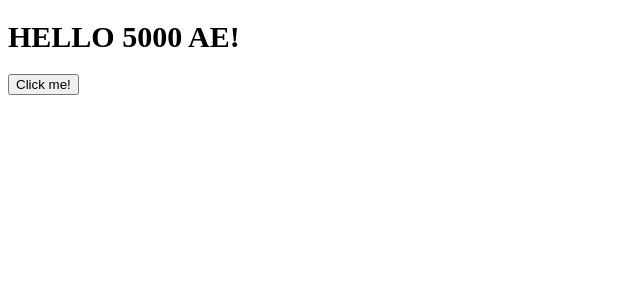
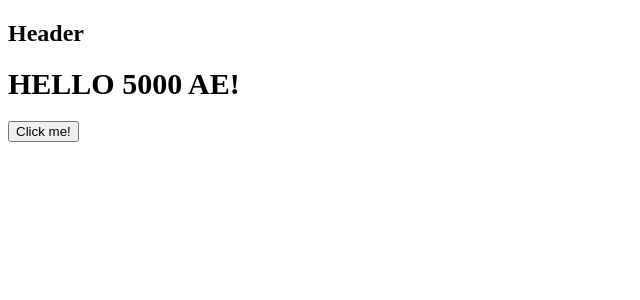
Before and after one commit to thuanvannguyen/angular-base, an Angular app: page / in a window 1280 px wide. Shown: the top 300 px of the page, without its empty margins (0-640 px from the left). Built offline with nearby package versions, Linux system fonts and the light colour scheme.

Commit message:
Add Header Component

```diff
--- a/src/app/app.component.html
+++ b/src/app/app.component.html
@@ -1,2 +1,4 @@
+<app-header />
+
 <h1>{{title}}</h1>
 <button (click)="sayHello()">Click me!</button>
--- /dev/null
+++ b/src/app/components/header/header.component.html
@@ -0,0 +1 @@
+<h2>{{title}}</h2>
--- /dev/null
+++ b/src/app/components/header/header.component.ts
@@ -0,0 +1,9 @@
+import { Component } from '@angular/core';
+
+@Component({
+  selector: 'app-header',
+  templateUrl: './header.component.html',
+})
+export class HeaderComponent {
+  title: string = 'Header';
+}
```
Also changed, not shown: src/app/app.module.ts (+7 -7 lines).
